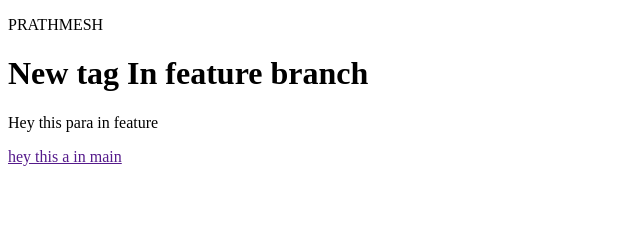
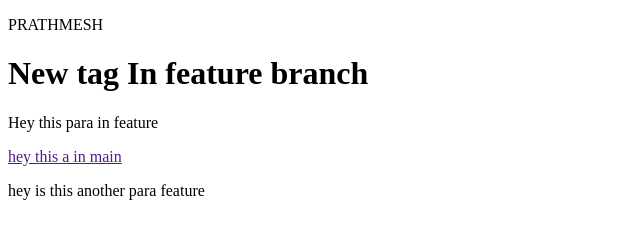
Before and after one commit to prathmesh1012-pt/LOCAL-REPO, a plain HTML site: page index.html in a window 1280 px wide. Shown: the whole page, without its empty margins (0-640 px from the left). Drawn offline with Linux system fonts and the light colour scheme.

Commit message:
Added Another para feature

```diff
--- a/index.html
+++ b/index.html
@@ -11,6 +11,7 @@
 
     <p>Hey this para in feature </p>
     <a href="">hey this a in main</a>
+    <p>hey is this another para feature </p>
 
 </body>
 </html>
```
